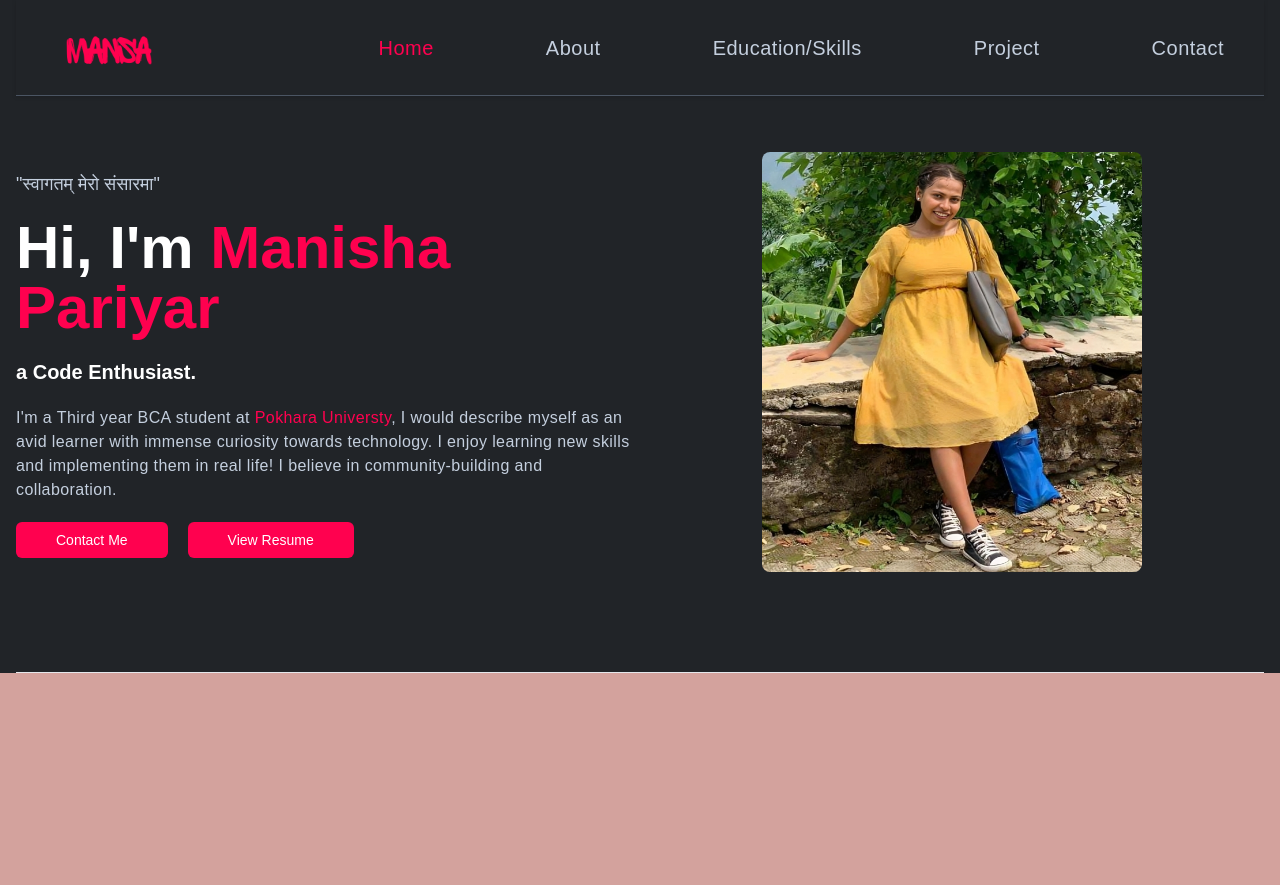
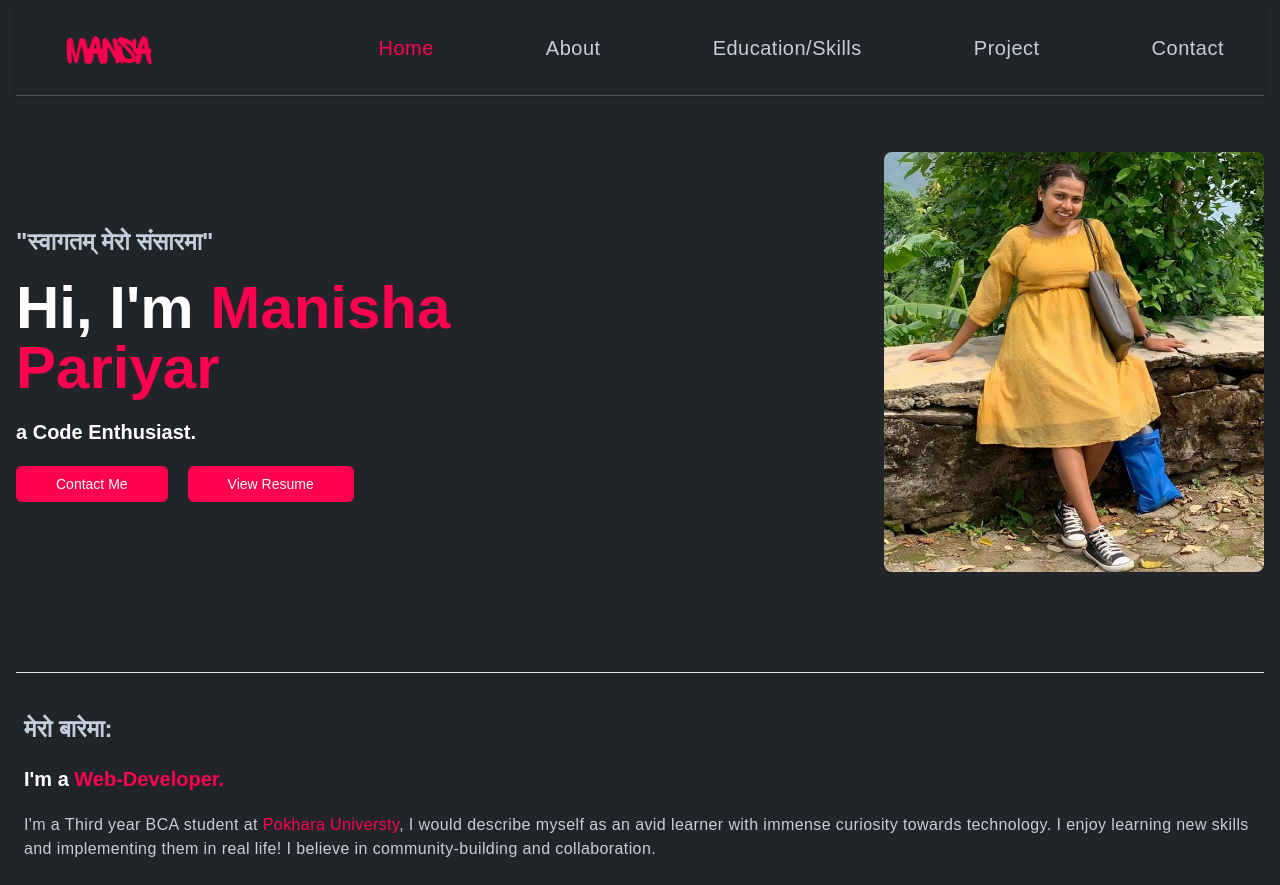
Before and after one commit to manishapariyar/PersonalProtfolio, a React (Vite) app: page / in a window 1280 px wide. Before the commit the page ends 800 px from the top, so only its background shows below. Built offline with nearby package versions, Linux system fonts and the light colour scheme.

Commit message:
finally about me section is compelet

```diff
--- a/src/App.tsx
+++ b/src/App.tsx
@@ -1,8 +1,8 @@
 import {useState } from "react";
 import Navbar from "./components/Navabar/Navbar"
-import { SelectedPage } from "./shared/types";
-import useMediaQuery from "./hooks/useMediaQuery";
+import { SelectedPage } from "./shared/types"
 import MainSection from "./components/Home/MainSection"
+import AboutSection from "./components/aboutme/AboutSection";
 
 const  App = () => {
   const [selectedPage,setSelectedPage] = useState<
@@ -19,6 +19,7 @@ const  App = () => {
       />
       <div className="max-w-screen-xl mx-auto">
       < MainSection setSelectedPage={setSelectedPage} />
+      <AboutSection setSelectedPage={setSelectedPage}/>
       </div>
     </div>
   )
--- a/src/components/Home/LeftSection.tsx
+++ b/src/components/Home/LeftSection.tsx
@@ -19,7 +19,7 @@ const LeftSection = ({setSelectedPage}: Props) => {
   return (
     <div className="w-full lgl:w-1/2 flex flex-col gap-20">
       <div className="flex flex-col gap-5">
-        <h4 className=" text-lg font-normal">
+        <h4 className=" text-2xl font-bold">
           "स्वागतम् मेरो संसारमा"</h4>
         <h1 className="text-6xl font-bold text-white">
           Hi, I'm <span className="text-designColor capitalize">Manisha Pariyar</span>
@@ -32,12 +32,7 @@ const LeftSection = ({setSelectedPage}: Props) => {
             cursorColor="#212428"
           />
         </h2>
-        <p className="text-base font-bodyFont leading-6 tracking-wide flex-wrap">
-         I'm a Third year BCA student at <span className="text-designColor">Pokhara Universty</span>,
-         I would describe myself as an avid learner with immense  curiosity towards technology.
 
-         I enjoy learning new skills and implementing them in real life! I believe in community-building and collaboration.
-        </p>
 
 
       <div className=" flex gap-5  text-sm ">
--- a/src/components/Home/MainSection.tsx
+++ b/src/components/Home/MainSection.tsx
@@ -15,7 +15,7 @@ const MainSection = ({setSelectedPage}: Props) => {
     <section
       id="home"
       className={ `
-      className="w-full pt-10 py-20 flex flex-col gap-10 xl:gap-0 lgl:flex-row items-center border-b-[1px]
+      className="w-full pt-10 py-20 flex justify-between flex-col gap-10 xl:gap-0 lgl:flex-row items-center border-b-[1px]
       xl:
       `}
     >
--- a/src/components/Home/RightSection.tsx
+++ b/src/components/Home/RightSection.tsx
@@ -6,7 +6,7 @@ type Props = {
 
 const RightSection = ({}: Props) => {
   return (
-    <div className="w-full lgl:w-1/2 flex justify-center items-center relative mb-5">
+    <div className="mb-5">
     <img
       className="w-[300px] h-[400px] lgl:w-[380px] lgl:h-[420px] mt-4 z-10 border-solid rounded-t-[200px] lgl:rounded-lg"
       src={manisha2}
--- a/src/components/Navabar/Navbar.tsx
+++ b/src/components/Navabar/Navbar.tsx
@@ -57,10 +57,10 @@ function Navbar({ selectedPage, setSelectedPage }: Props) {
       </div>
 
       {isMenuToggled && (
-        <div className="fixed right-0 bottom-0 h-full w-[200px]  bg-bodyColor drop-shadow-xl">
+        <div className="fixed right-0 bottom-0 h-full w-[200px] bg-bodyColor">
           {/*close icon*/}
           <div className="flex justify-end p-12">
-            <button onClick={() => setIsMenuToggled(false)}>
+            <button onClick={() => setIsMenuToggled(!isMenuToggled)}>
               <RxCross2 className="h-8 w-7 text-designColor" />
             </button>
           </div>
@@ -86,6 +86,7 @@ function Navbar({ selectedPage, setSelectedPage }: Props) {
               selectedPage={selectedPage}
               setSelectedPage={setSelectedPage} />
           </div>
+
         </div>
       )}
     </nav>
--- /dev/null
+++ b/src/components/aboutme/AboutSection.tsx
@@ -0,0 +1,47 @@
+import { SelectedPage } from "../../shared/types";
+import {  Cursor, useTypewriter } from 'react-simple-typewriter'
+
+type Props = {
+  setSelectedPage: (value: SelectedPage) => void;
+}
+
+
+
+
+const AboutSection = ({}: Props) => {
+  const [text] = useTypewriter({
+    words: [" passionate Leaner.", "Web-Developer.", "Code Enthusiast." , "programmer!"],
+    loop: true,
+    typeSpeed: 30,
+    deleteSpeed: 10,
+    delaySpeed: 4000,
+  });
+  return (
+      <section
+      id="about"
+      className={ `w-full  flex flex-col  lg:flex lg:justify-around lg:flex-row gap-20 items-center
+      `}>
+         <div className="flex flex-col  lg:flex lg:justify-between lgl:flex-row items-center mt-8">
+          <div className='flex flex-col gap-5 p-2'>
+             <h1 className='text-2xl font-bold'>मेरो बारेमा:</h1>
+             <h2 className="text-3xl font-bold text-white  lg:text-xl">
+           I'm a <span className="text-designColor">{text}</span>
+          <Cursor
+            cursorBlinking= {false}
+            cursorStyle=""
+            cursorColor="#212428"
+          />
+        </h2>
+        <p className="text-base font-bodyFont leading-6 tracking-wide flex-wrap  mb-4">
+         I'm a Third year BCA student at <span className="text-designColor">Pokhara Universty</span>,
+         I would describe myself as an avid learner with immense  curiosity towards technology.
+
+         I enjoy learning new skills and implementing them in real life! I believe in community-building and collaboration.
+        </p>
+     </div>
+     </div>
+      </section>
+  )
+}
+
+export default AboutSection
```
